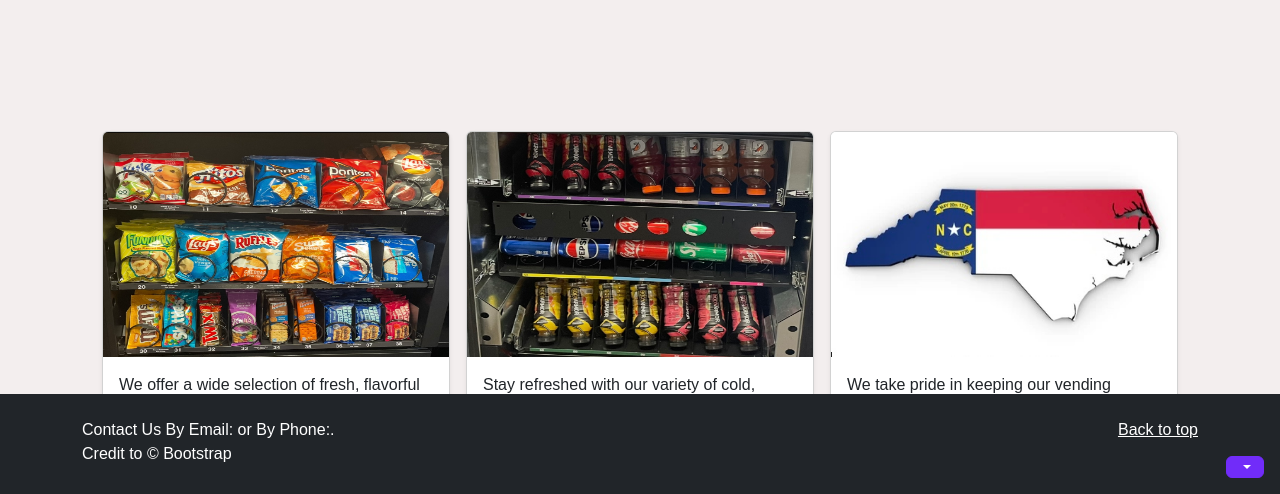
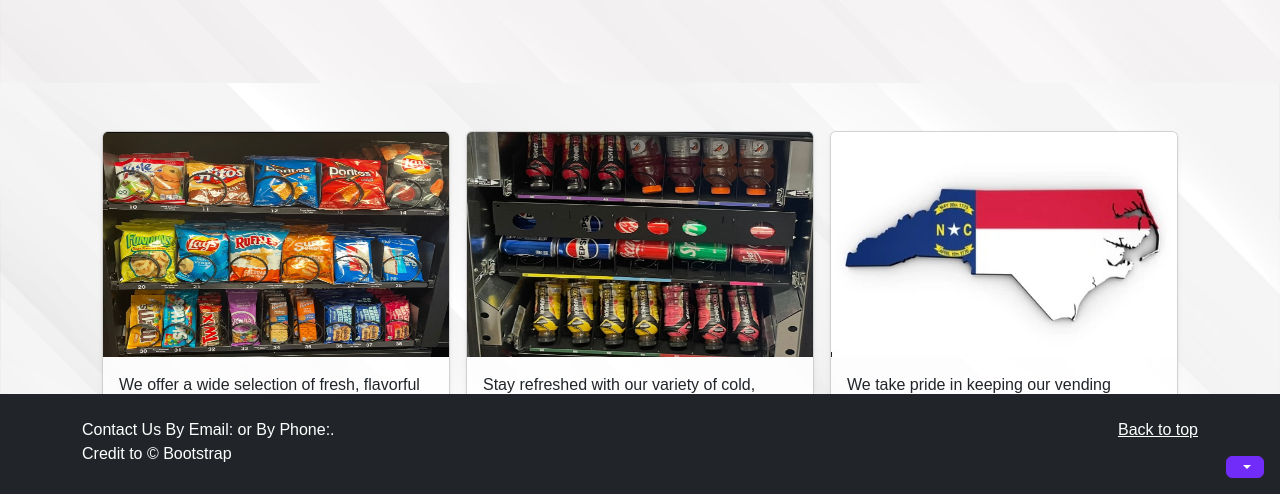
Before and after one commit to jwatts41/SCVending, a website: page public/index.html in a window 1280 px wide. Shown: the part 306-800 px from the top of the page. Drawn offline with nearby package versions, Linux system fonts and the light colour scheme; no server answers.

Commit message:
added in background images and styled the body and adjusted some of the UI

```diff
--- a/public/css/style.css
+++ b/public/css/style.css
@@ -13,7 +13,25 @@
 body {
   display: flex;
   flex-direction: column;
-}
+  height: 100vh;
+  }
+
+  body::before {
+    content: "";
+    position: absolute;
+    top: 0;
+    left: 0;
+    width: 100%;
+    height: 100%;
+    background-image: url('/images/17580.jpg');
+    background-size: cover;
+    background-position: center;
+    background-repeat: no-repeat;
+    opacity: 0.5;
+    z-index: -1;
+  }
+
+
 
 /* Ensure the main content area grows to take available space */
 main {
@@ -35,17 +53,51 @@
 }
 
 
-
-
-
+/*.album.py-5.bg-body-tertiary {
+    background-color: #ffffff !important;
+    padding: 20px;
+    margin-top: -10px;
+    background-image: url('/images/17580.jpg') !important;
+  }*/
 
 
 
 .album.py-5.bg-body-tertiary {
-    background-color: #f3eeee !important;
-    padding: 20px;
-    margin-top: -10px;
-  }
+  position: relative;
+  padding: 20px;
+  margin-top: -10px;
+  background-image: url('/images/17580.jpg') !important;
+  background-size: cover;
+  background-position: center;
+  background-repeat: no-repeat;
+}
+
+
+.album.py-5.bg-body-tertiary::before {
+  content: "";
+  position: absolute;
+  top: 0;
+  left: 0;
+  width: 100%;
+  height: 100%;
+  background-image: url('/images/17580.jpg');
+  background-size: cover;
+  background-position: center;
+  background-repeat: no-repeat;
+  opacity: 0.5;
+  z-index: -1;
+}
+
+/* Ensure the container stays above the background image */
+.container {
+  position: relative;
+  z-index: 1; /* Keeps the content above the background */
+}
+
+/* Optional: Add transparency to the cards */
+.card {
+  background-color: rgba(255, 255, 255, 0.8); /* Optional, adjust card transparency */
+}
 
 
   /* Center content with Flexbox */
```
Also changed, not shown: public/images/17580.jpg (added), public/images/5594016.jpg (added), 1 other file.
